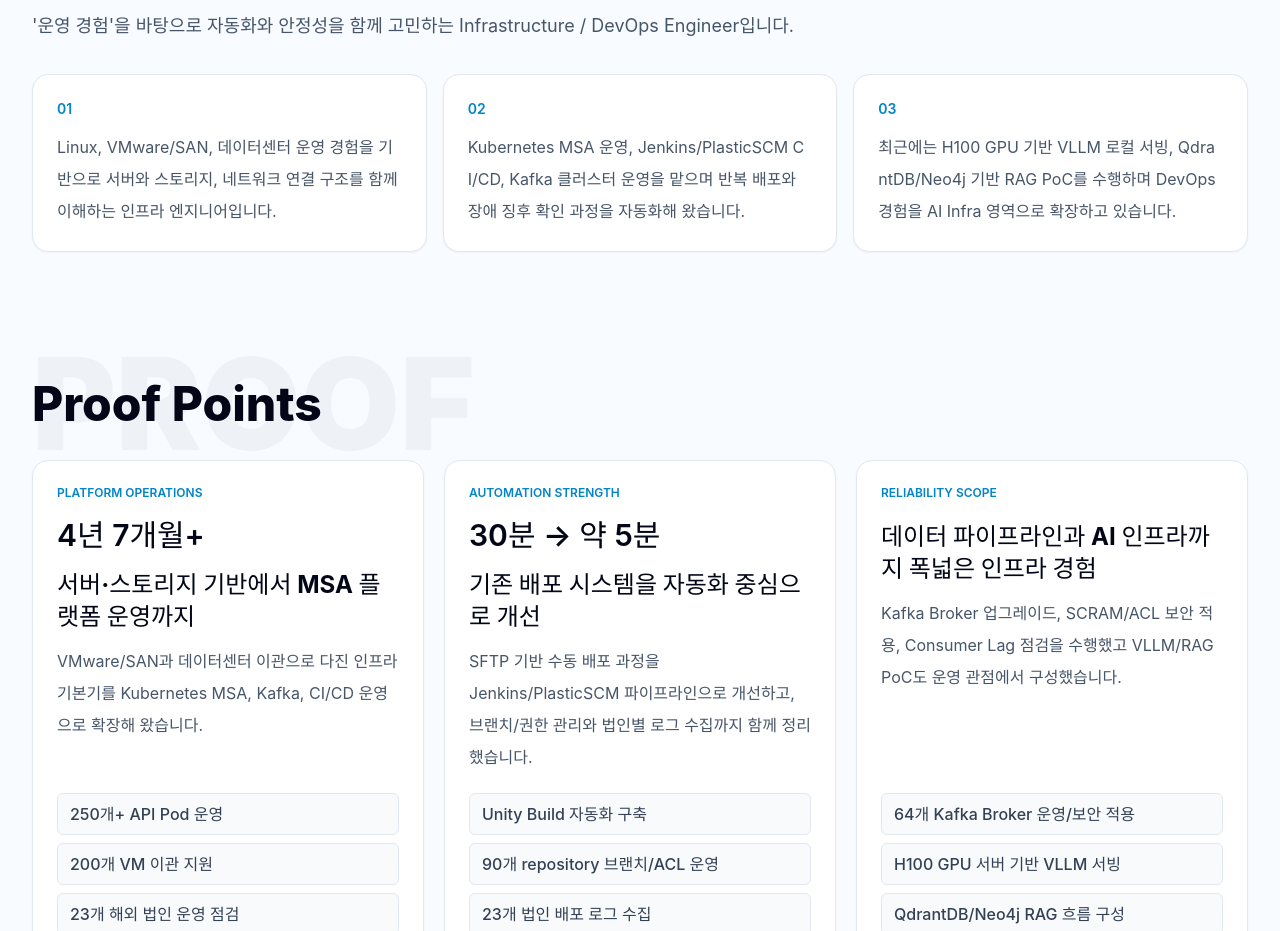
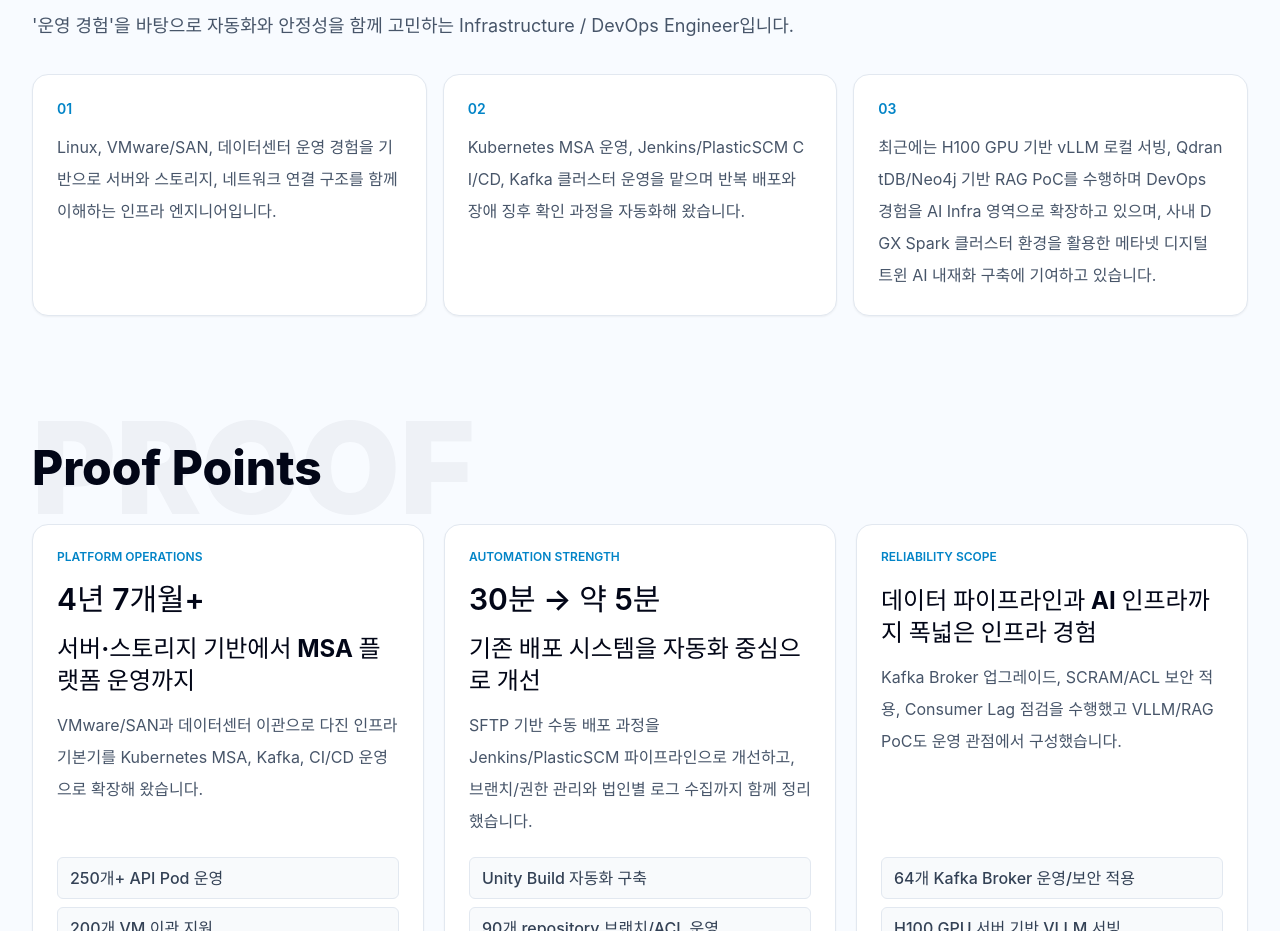
Before and after one commit to JANGSEOKHAN/JANGSEOKHAN.github.io, a React (Vite) app: page / in a window 1280 px wide. Shown: the part 800-1731 px from the top of the page. Built offline with nearby package versions, Linux system fonts and the light colour scheme; a web font is replaced by a local one.

Commit message:
Update AI infra about wording

```diff
--- a/src/data/profile.ts
+++ b/src/data/profile.ts
@@ -93,7 +93,7 @@ export const navItems: NavItem[] = [
 export const aboutParagraphs = [
   'Linux, VMware/SAN, 데이터센터 운영 경험을 기반으로 서버와 스토리지, 네트워크 연결 구조를 함께 이해하는 인프라 엔지니어입니다.',
   'Kubernetes MSA 운영, Jenkins/PlasticSCM CI/CD, Kafka 클러스터 운영을 맡으며 반복 배포와 장애 징후 확인 과정을 자동화해 왔습니다.',
-  '최근에는 H100 GPU 기반 VLLM 로컬 서빙, QdrantDB/Neo4j 기반 RAG PoC를 수행하며 DevOps 경험을 AI Infra 영역으로 확장하고 있습니다.',
+  '최근에는 H100 GPU 기반 vLLM 로컬 서빙, QdrantDB/Neo4j 기반 RAG PoC를 수행하며 DevOps 경험을 AI Infra 영역으로 확장하고 있으며, 사내 DGX Spark 클러스터 환경을 활용한 메타넷 디지털 트윈 AI 내재화 구축에 기여하고 있습니다.',
 ];
 
 export const proofPoints: ProofPoint[] = [
```
